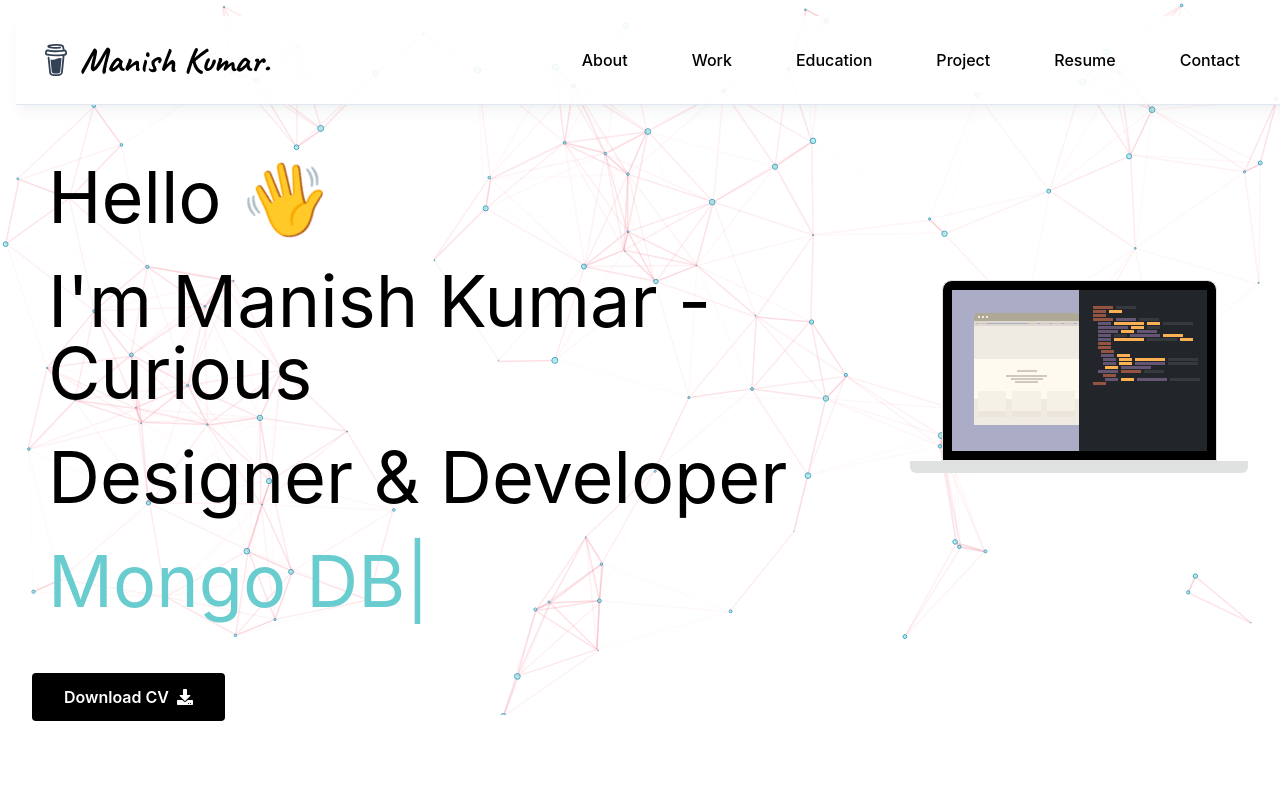
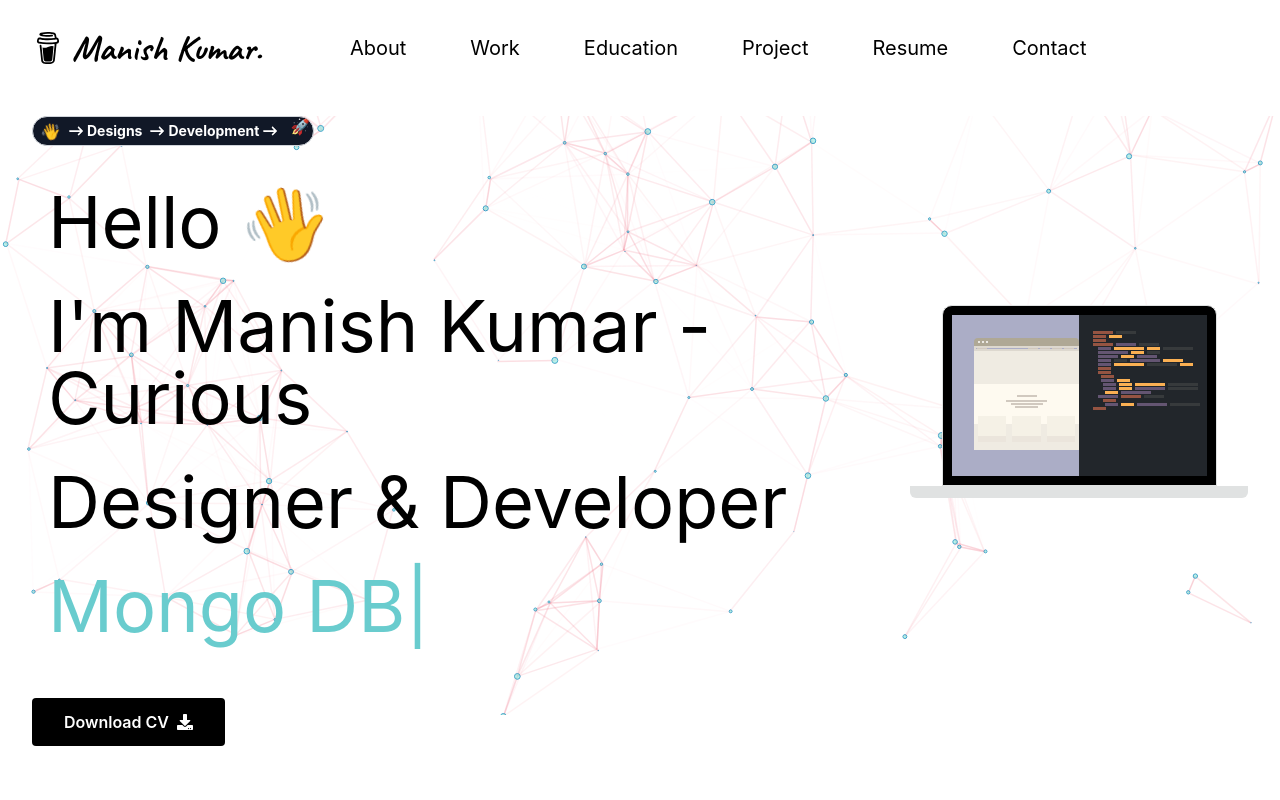
Before and after one commit to Maanish07/Full, a React (Create React App) app: page / in a window 1280 px wide. Shown: the top 800 px of the page. Built offline with nearby package versions, Linux system fonts and the light colour scheme.

Commit message:
added plane

```diff
--- a/src/components/Header.js
+++ b/src/components/Header.js
@@ -1,35 +1,35 @@
-import React, { useContext, useState } from "react";
+import { useEffect, useState } from "react";
 import { Link, useLocation } from "react-router-dom";
 import { SiBuymeacoffee } from "react-icons/si";
 import { Link as ScrollLink } from "react-scroll";
-import { ThemeContext } from "../context/ThemeContext";
-import ThemeToggle from "./ThemeToggle";
 
-export default function NavbarBasic() {
+export default () => {
   const location = useLocation();
   const isHomePage = location.pathname === "/";
-  const [isToggleOpen, setIsToggleOpen] = useState(false);
-  const { darkTheme } = useContext(ThemeContext);
+  const [state, setState] = useState(false);
+
+  useEffect(() => {
+    document.onclick = (e) => {
+      const target = e.target;
+      if (!target.closest(".menu-btn")) setState(false);
+    };
+  }, []);
 
   return (
-    <>
-      {/*<!-- Component: Basic Navbar --> */}
-      <header
-        id="header"
-        className="border-b border-slate-200 bg-white/90 shadow-lg shadow-slate-700/5 relative z-20 w-full overflow-x-hidden"
+    <nav
+      className={`bg-white pb-5 md:text-sm ${
+        state
+          ? "shadow-lg rounded-xl border mx-2 mt-2 md:shadow-none md:border-none md:mx-2 md:mt-0"
+          : ""
+      }`}
     >
-        <div className="relative mx-auto w-full px-6 lg:max-w-5xl xl:max-w-7xl 2xl:max-w-[96rem]">
-          <nav
-            aria-label="main navigation"
-            className="flex h-[5.5rem] items-center justify-between font-medium text-slate-700"
-            role="navigation"
-          >
+      <div className="gap-x-14 items-center max-w-screen-xl mx-auto px-4 md:flex md:px-8">
+        <div className="flex items-center justify-between py-5 md:block">
           <Link
             to="/"
             className="flex items-center gap-2 whitespace-nowrap py-3 text-lg focus:outline-none lg:flex-1"
           >
             <SiBuymeacoffee className="w-8 h-8" />
-
             <h5
               className="text-xl font-bold"
               style={{
@@ -43,108 +43,109 @@ export default function NavbarBasic() {
               Manish Kumar.
             </h5>
           </Link>
-            {/* Mobile trigger */}
+          <div className="md:hidden">
             <button
-              className={`relative order-10 block h-10 w-10 self-center lg:hidden
-            ${
-              isToggleOpen
-                ? "visible opacity-100 [&_span:nth-child(1)]:w-6 [&_span:nth-child(1)]:translate-y-0 [&_span:nth-child(1)]:rotate-45 [&_span:nth-child(2)]:-rotate-45 [&_span:nth-child(3)]:w-0 "
-                : ""
-            }
-          `}
-              onClick={() => setIsToggleOpen(!isToggleOpen)}
-              aria-expanded={isToggleOpen ? "true" : "false"}
-              aria-label="Toggle navigation"
+              className="menu-btn text-gray-500 hover:text-gray-800"
+              onClick={() => setState(!state)}
             >
-              <div className="absolute left-1/2 top-1/2 w-6 -translate-x-1/2 -translate-y-1/2 transform">
-                <span
-                  aria-hidden="true"
-                  className="absolute block h-0.5 w-9/12 -translate-y-2 transform rounded-full bg-slate-900 transition-all duration-300"
-                ></span>
-                <span
-                  aria-hidden="true"
-                  className="absolute block h-0.5 w-6 transform rounded-full bg-slate-900 transition duration-300"
-                ></span>
-                <span
-                  aria-hidden="true"
-                  className="absolute block h-0.5 w-1/2 origin-top-left translate-y-2 transform rounded-full bg-slate-900 transition-all duration-300"
-                ></span>
+              {state ? (
+                <svg
+                  xmlns="http://www.w3.org/2000/svg"
+                  className="h-6 w-6"
+                  viewBox="0 0 20 20"
+                  fill="currentColor"
+                >
+                  <path
+                    fillRule="evenodd"
+                    d="M4.293 4.293a1 1 0 011.414 0L10 8.586l4.293-4.293a1 1 0 111.414 1.414L11.414 10l4.293 4.293a1 1 0 01-1.414 1.414L10 11.414l-4.293 4.293a1 1 0 01-1.414-1.414L8.586 10 4.293 5.707a1 1 0 010-1.414z"
+                    clipRule="evenodd"
+                  />
+                </svg>
+              ) : (
+                <svg
+                  xmlns="http://www.w3.org/2000/svg"
+                  fill="none"
+                  viewBox="0 0 24 24"
+                  strokeWidth={1.5}
+                  stroke="currentColor"
+                  className="w-6 h-6"
+                >
+                  <path
+                    strokeLinecap="round"
+                    strokeLinejoin="round"
+                    d="M3.75 6.75h16.5M3.75 12h16.5m-16.5 5.25h16.5"
+                  />
+                </svg>
+              )}
+            </button>
           </div>
-            </button>
-            {/* Navigation links */}
-            <ul
-              role="menubar"
-              aria-label="Select page"
-              className={`absolute left-0 top-0 z-[-1] h-[28.5rem] w-full justify-center overflow-hidden overflow-y-auto overscroll-contain bg-white/90 px-8 pb-12 pt-24 font-medium transition-[opacity,visibility] duration-300 lg:visible lg:relative lg:top-0 lg:z-0 lg:flex lg:h-full lg:w-auto lg:items-stretch lg:overflow-visible lg:bg-white/0 lg:px-0 lg:py-0 lg:pt-0 lg:opacity-100 ${
-                isToggleOpen
-                  ? "visible opacity-100 backdrop-blur-sm"
-                  : "invisible opacity-0"
+        </div>
+        <div
+          className={`flex-1 items-center mt-4 md:mt-0 md:flex ${
+            state ? "block" : "hidden"
           }`}
         >
+          <ul className="justify-center items-center  md:flex md:space-y-0 ">
             {isHomePage && (
               <>
-                  <li role="none" className="flex items-stretch">
+                <li role="none">
                   <ScrollLink
                     to="about"
                     smooth={true}
-                      aria-haspopup="false"
-                      className="flex items-center text-black gap-2 py-4 transition-colors duration-300 hover:text-emerald-500 focus:text-emerald-600 focus:outline-none focus-visible:outline-none lg:px-8"
+                    className="text-black text-xl py-4 transition-colors duration-300 hover:text-emerald-500 focus:text-emerald-600 lg:px-8"
                   >
                     About
                   </ScrollLink>
                 </li>
-                  <li role="none" className="flex items-stretch">
+                <li role="none">
                   <ScrollLink
                     to="work"
                     smooth={true}
-                      aria-haspopup="false"
-                      className="flex items-center text-black gap-2 py-4 transition-colors duration-300 hover:text-emerald-500 focus:text-emerald-600 focus:outline-none focus-visible:outline-none lg:px-8"
+                    className="text-black text-xl py-4 transition-colors duration-300 hover:text-emerald-500 focus:text-emerald-600 lg:px-8"
                   >
                     Work
                   </ScrollLink>
                 </li>
-                  <li role="none" className="flex items-stretch">
+                <li role="none">
                   <ScrollLink
                     to="education"
                     smooth={true}
-                      aria-haspopup="false"
-                      className="flex items-center text-black gap-2 py-4 transition-colors duration-300 hover:text-emerald-500 focus:text-emerald-600 focus:outline-none focus-visible:outline-none lg:px-8"
+                    className="text-black text-xl py-4 transition-colors duration-300 hover:text-emerald-500 focus:text-emerald-600 lg:px-8"
                   >
                     Education
                   </ScrollLink>
                 </li>
               </>
             )}
-              <li role="none" className="flex items-stretch">
+            <li role="none">
               <Link
                 to="/project"
-                  className="flex items-center text-black gap-2 py-4 transition-colors duration-300 hover:text-emerald-500 focus:text-emerald-600 focus:outline-none focus-visible:outline-none lg:px-8"
+                className="text-black text-xl py-4 transition-colors duration-300 hover:text-emerald-500 focus:text-emerald-600 lg:px-8"
               >
                 Project
               </Link>
             </li>
 
-              <li role="none" className="flex items-stretch">
+            <li role="none">
               <Link
                 to="/resume"
-                  className="flex items-center text-black gap-2 py-4 transition-colors duration-300 hover:text-emerald-500 focus:text-emerald-600 focus:outline-none focus-visible:outline-none lg:px-8"
+                className="text-black text-xl py-4 transition-colors duration-300 hover:text-emerald-500 focus:text-emerald-600 lg:px-8"
               >
                 Resume
               </Link>
             </li>
 
-              <li role="none" className="flex items-stretch">
+            <li role="none">
               <Link
                 to="/contact"
-                  className="flex items-center text-black gap-2 py-4 transition-colors duration-300 hover:text-emerald-500 focus:text-emerald-600 focus:outline-none focus-visible:outline-none lg:px-8"
+                className="text-black text-xl py-4 transition-colors duration-300 hover:text-emerald-500 focus:text-emerald-600 lg:px-8"
               >
                 Contact
               </Link>
             </li>
           </ul>
+        </div>
+      </div>
     </nav>
-        </div>
-      </header>
-    </>
   );
-}
+};
--- a/src/components/Intro.js
+++ b/src/components/Intro.js
@@ -4,6 +4,7 @@ import { Links } from "./Links";
 import Type from "./Type";
 import Window from "./Window";
 import { FaDownload } from "react-icons/fa";
+import Plane from "./Plane";
 
 const textVariants = {
   hidden: { opacity: 0, y: 50 },
@@ -22,7 +23,10 @@ function Intro() {
   return (
     <>
       <div id="intro" className="max-w-7xl mx-auto sm:px-6 lg:px-8 px-4">
-        {" "}
+        <div className="flex justify-center md:justify-start">
+          <Plane />
+        </div>
+
         <div className="flex flex-col items-center justify-center">
           <div className="w-full">
             <div className="i-left">
--- /dev/null
+++ b/src/components/Plane.jsx
@@ -0,0 +1,63 @@
+import React from "react";
+import { FaArrowRightLong } from "react-icons/fa6";
+
+import { motion } from "framer-motion";
+
+const Plane = () => {
+  return (
+    <div className="flex justify-start sm:justify-center">
+  <div
+    className="group flex items-center overflow-hidden whitespace-nowrap rounded-full py-0.5 px-2 border border-gray-300 space-x-2"
+    style={{
+      backgroundColor: "rgb(17, 24, 39)",
+      color: "white",
+    }}
+  >
+    {/* 👋 Hand emoji animation */}
+    <motion.span
+      className="inline-block"
+      animate={{ rotate: [0, 20, -10, 20, 0] }}
+      transition={{
+        duration: 1,
+        repeat: Infinity,
+        repeatDelay: 1,
+      }}
+    >
+      👋
+    </motion.span>
+
+    {/* -> Designs */}
+    <span className="font-bold inline-block text-sm flex items-center">
+      <FaArrowRightLong className="mr-1" />
+      Designs
+    </span>
+
+    {/* -> Development with icons */}
+    <span className="font-bold inline-block text-sm flex items-center">
+      <FaArrowRightLong className="mr-1" />
+      Development
+      <FaArrowRightLong className="ml-1" />
+    </span>
+
+    {/* 🚀 Rocket icon animation */}
+    <motion.span
+      className="inline-block"
+      animate={{
+        y: [0, -10, 0],
+        x: [0, 10, 0],
+      }}
+      transition={{
+        duration: 1,
+        repeat: Infinity,
+        repeatDelay: 1,
+      }}
+    >
+      🚀
+    </motion.span>
+  </div>
+</div>
+
+  );
+};
+
+export default Plane;
```
Lines whose indentation alone changed are shown as unchanged.
